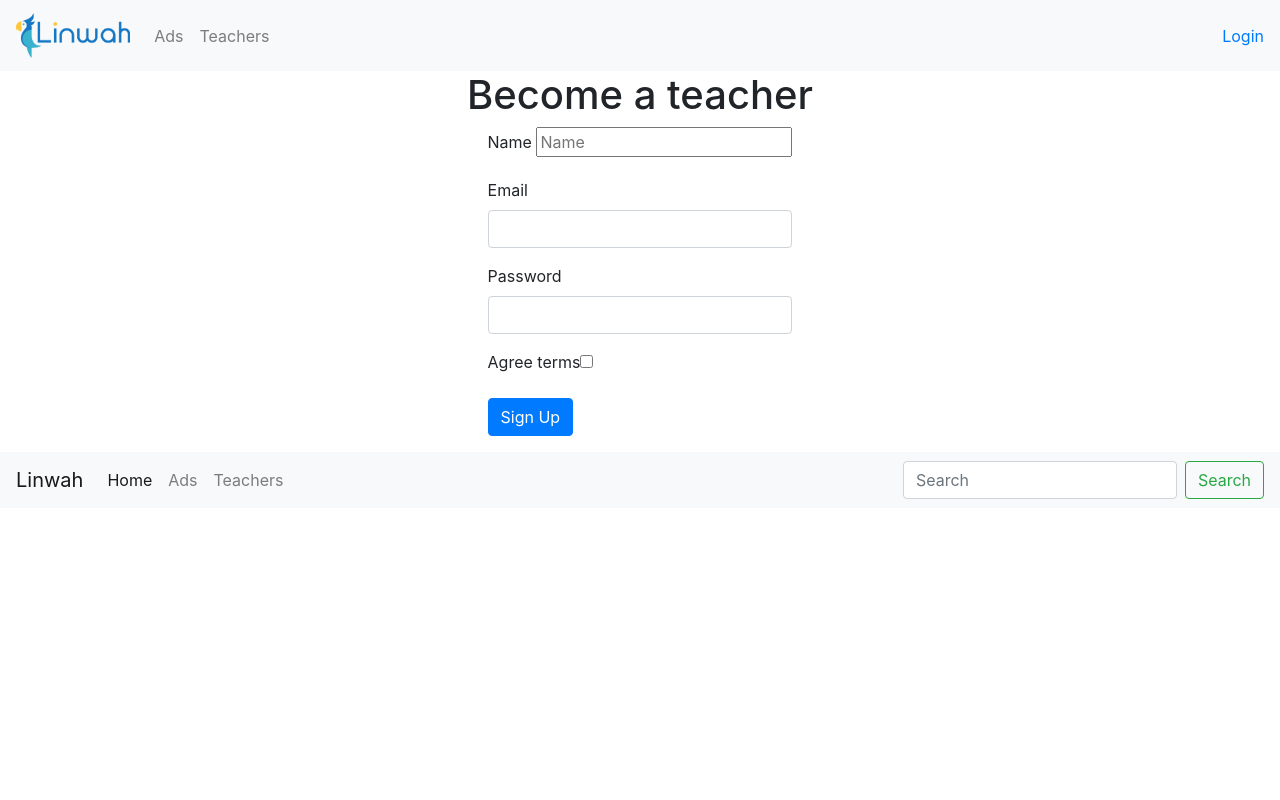
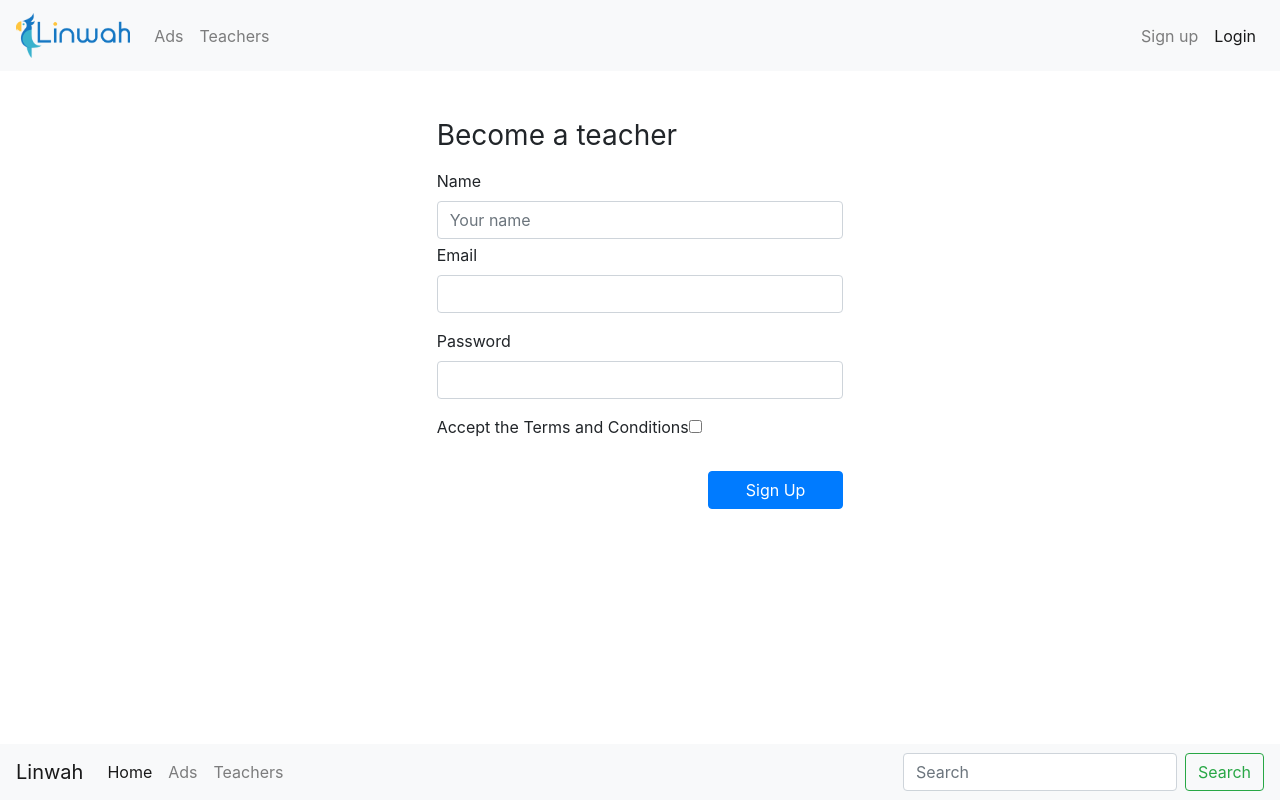
Before and after one commit to Liouch/finalproject, a Symfony app: template templates/registration/registerTeacher.html.twig in a window 1280 px wide. Run offline with Twig, Linux system fonts and the light colour scheme; the template is opened without the code that fills it, so the values that code supplies are empty; form fields are guessed from the names that the template uses; some libraries are stand-ins or nearby versions.

Commit message:
Done design User and Teacher registration and login

```diff
--- a/public/js/registration.js
+++ b/public/js/registration.js
@@ -24,7 +24,7 @@ function getLanguages(objData){
 function CallbackLanguages(result){
     objLanguages = result;
     console.log(objLanguages);
-    var returnValue;
+    var returnValue = "";
     $(objLanguages).each(function(index){
         returnValue = returnValue + `<option value="${this.id}">${this.language}</option>`
     })
--- a/templates/base.html.twig
+++ b/templates/base.html.twig
@@ -15,10 +15,10 @@
                 {% include 'header.html.twig' %}
             {% endblock %}
         </header>
-        <body>
+        <body class="d-flex flex-column min-vh-100">
             {% block body %}{% endblock %}
         </body>
-        <footer>
+        <footer class="mt-auto">
             {% block footer %}
                 {% include 'footer.html.twig' %}
             {% endblock %}
--- a/templates/header.html.twig
+++ b/templates/header.html.twig
@@ -37,10 +37,8 @@
             <a class="dropdown-item" href="/admin">Check Ads</a>
         {% elseif userRole == 2 %}
             <a class="dropdown-item" href="{{ path('profileUser')}}">Perfil</a>
-            {# <a class="dropdown-item" href="/admin">Mantenimiento</a> #}
         {% elseif userRole == 3 %}
             <a class="dropdown-item" href="{{ path('profileTeacher')}}">Perfil</a>
-            {# <a class="dropdown-item" href="/admin">Mantenimiento</a> #}
         {% endif %}
           <a class="dropdown-item" href="/logout">Logout</a>
           {% if is_granted('ROLE_USER') %}
@@ -50,7 +48,10 @@
         </div>
       </div>
       {% else %}
-        <a href="/login">Login</a>
+      <ul class="navbar-nav">
+        <li class="nav-item"><a class="nav-link" href="{{ path('signUpUser')}}">Sign up</a></li>
+        <li class="nav-item active"><a class="nav-link" href="/login">Login</a></li>
+      </ul>
       {% endif %}
   </div>
 </nav>
--- a/templates/registration/registerTeacher.html.twig
+++ b/templates/registration/registerTeacher.html.twig
@@ -6,34 +6,30 @@
     {% for flashError in app.flashes('verify_email_error') %}
         <div class="alert alert-danger" role="alert">{{ flashError }}</div>
     {% endfor %}
-    <div class="row">
-        <div class="col-12 d-flex justify-content-center">
-            <h1>Become a teacher</h1>
+    <div class="row justify-content-center mt-5">
+        <div class="col-10 col-sm-7 col-lg-4">
+            <h1 class="h3 mb-3 font-weight-normal ">Become a teacher</h1>
         </div>
     </div>
-    <div class="row">
-        <div class="col-12 col-12 d-flex justify-content-center">
-
+    <div class="row justify-content-center">
+        <div class="col-10 col-sm-7 col-lg-4">
             {% if (app.user == false) %}
             {{ form_start(registrationForm, {'multipart': true}) }}
-                    <div class="form-group">
                 <label for="name">Name</label>
-                        <input type="text" name="name" id="name" placeholder="Name" required>
-                    </div>
-                    <div class="form-group">
+                <input type="text" class="form-control mb-1" name="name" id="name" placeholder="Your name" required>
                 {{ form_row(registrationForm.email) }}
-                    </div>
-                    <div class="form-group">
                 {{ form_row(registrationForm.plainPassword, {
                     label: 'Password'
                 }) }}
+
+                {{teachersData|raw}}
+                <div class="mt-2">
+                        {{ form_row(registrationForm.agreeTerms, {
+                        label: 'Accept the Terms and Conditions'
+                        }) }}
                 </div>
-                    {{teachersData|raw}}
                 <div class="class-form">
-                            {{ form_row(registrationForm.agreeTerms) }}
-                    </div>
-                    <div class="form-group">
-                        <button class="btn btn-primary" type="submit">Sign Up</button>
+                    <button class="btn btn-primary col-12 col-sm-12 col-lg-4 float-sm-right my-2" type="submit">Sign Up</button>
                 </div>
                 {{ form_end(registrationForm) }}
 
@@ -41,22 +37,20 @@
                 <form action="http://finalproject.test/register/teacher" method="POST" enctype="multipart/form-data">
                 <input type="hidden" name="formUserToTeacher">
                 {{teachersData|raw}}
-                    <div class="class-form">
-                            {{ form_row(registrationForm.agreeTerms) }}
+               <div class="mt-2">
+                        {{ form_row(registrationForm.agreeTerms, {
+                        label: 'Accept the Terms and Conditions'
+                        }) }}
                 </div>
 
-
-                    <div class="form-group">
-                        <button class="btn btn-primary" type="submit">Sign Up</button>
+                <div class="class-form">
+                    <button class="btn btn-primary col-12 col-sm-12 col-lg-4 float-sm-right my-2" type="submit">Sign Up</button>
                 </div>
                 <input type="hidden" name="id" value="{{app.user.id}}">
                 </form>
 
 
             {% endif %}
-
-
-
 
         </div>
     </div>
```
Also changed, not shown: src/Controller/RegistrationController.php (+9 -16 lines), src/Form/RegistrationFormType.php (+12 -1 lines), templates/registration/registerUser.html.twig (+16 -11 lines), templates/security/login.html.twig (+12 -15 lines). Lines whose indentation alone changed are shown as unchanged.
